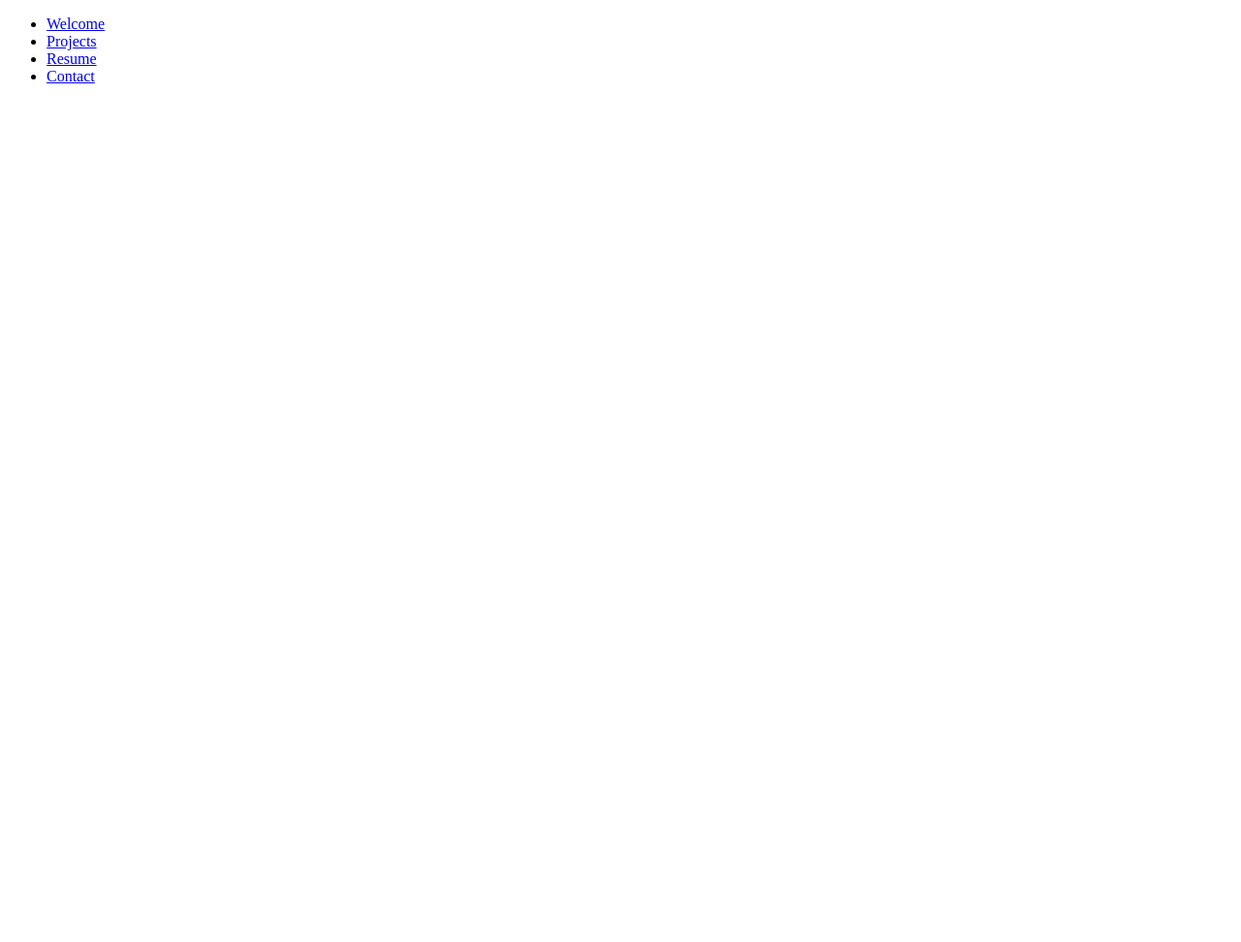
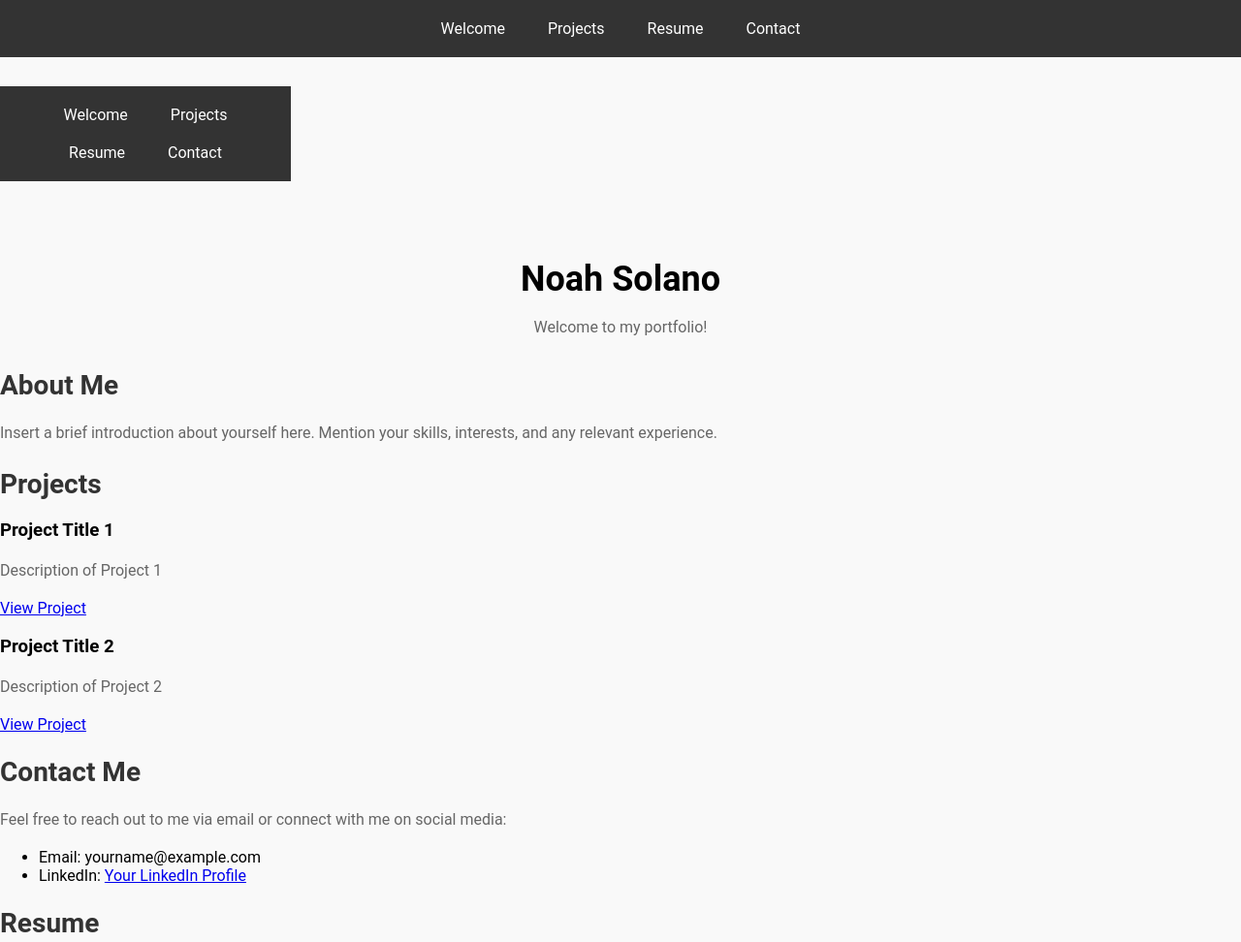
Before and after one commit to noso5491/Portfolio, a plain HTML site: page index.html in a window 1280 px wide. Shown: the top 972 px of the page at 97% size. Before the commit the page ends 800 px from the top, so only its background shows below. Drawn offline with Linux system fonts and the light colour scheme.

Commit message:
Update index.html

```diff
--- a/index.html
+++ b/index.html
@@ -12,14 +12,65 @@
             <ul>
                 <li><a href="#welcome">Welcome</a></li>
                 <li><a href="#projects">Projects</a></li>
-                <li><a href="resume.html">Resume</a></li>
-                <li><a href="contact.html">Contact</a></li>
+                <li><a href="#resume">Resume</a></li>
+                <li><a href="#contact">Contact</a></li>
             </ul>
         </nav>
     </header>
 
     <div class="content">
         <!-- Your page content goes here -->
+        <head>
+    <meta charset="UTF-8">
+    <meta name="viewport" content="width=device-width, initial-scale=1.0">
+    <title>Resume</title>
+    <link rel="stylesheet" href="styles.css"> <!-- Optional: Link to your CSS file for styling -->
+        <!-- Include sidebar -->
+    <iframe src="index.html" frameborder="0" scrolling="no"></iframe>
+</head>
+<body>
+    <header>
+        <h1>Noah Solano </h1>
+        <p>Welcome to my portfolio!</p>
+    </header>
+
+    <section id="about">
+        <h2>About Me</h2>
+        <p>Insert a brief introduction about yourself here. Mention your skills, interests, and any relevant experience.</p>
+    </section>
+
+    <section id="projects">
+        <h2>Projects</h2>
+        <div class="project">
+            <h3>Project Title 1</h3>
+            <p>Description of Project 1</p>
+            <a href="#">View Project</a> <!-- Link to Project 1 -->
+        </div>
+        <div class="project">
+            <h3>Project Title 2</h3>
+            <p>Description of Project 2</p>
+            <a href="#">View Project</a> <!-- Link to Project 2 -->
+        </div>
+        <!-- Add more project sections as needed -->
+    </section>
+
+    <section id="contact">
+        <h2>Contact Me</h2>
+        <p>Feel free to reach out to me via email or connect with me on social media:</p>
+        <ul>
+            <li>Email: yourname@example.com</li>
+            <li>LinkedIn: <a href="#">Your LinkedIn Profile</a></li>
+            <!-- Add more contact information as needed -->
+        </ul>
+    </section>
+
+    <section id="resume">
+        <h2> Resume </h2>
+        <embed src="Noah_Solano.pdf" width="100%" height="800px" type='application/pdf'>
     </div>
 </body>
 </html>
+
+    <footer>
+        <p>&copy; 2024 Noah Solano. All rights reserved.</p>
+    </footer>
```
